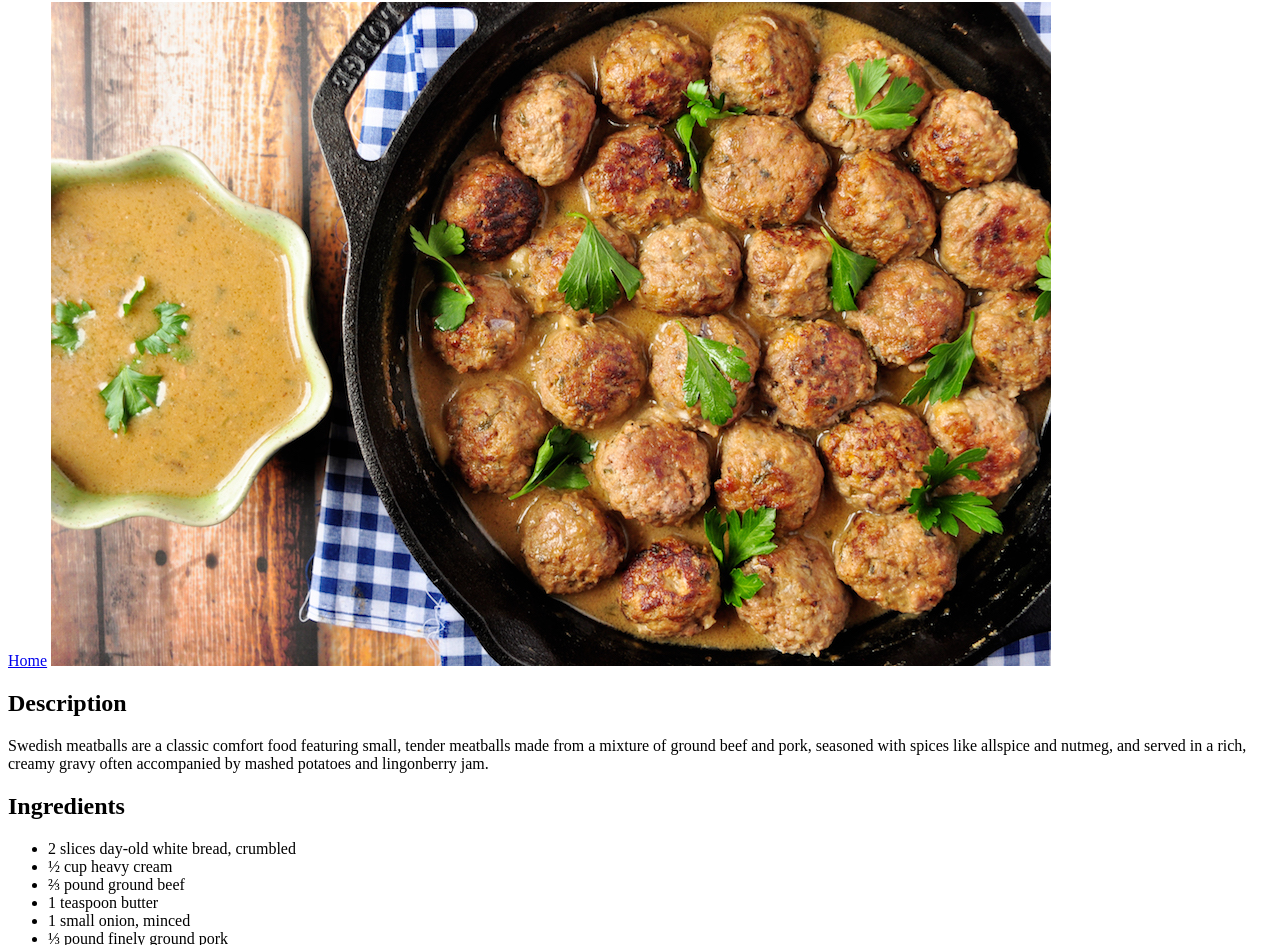
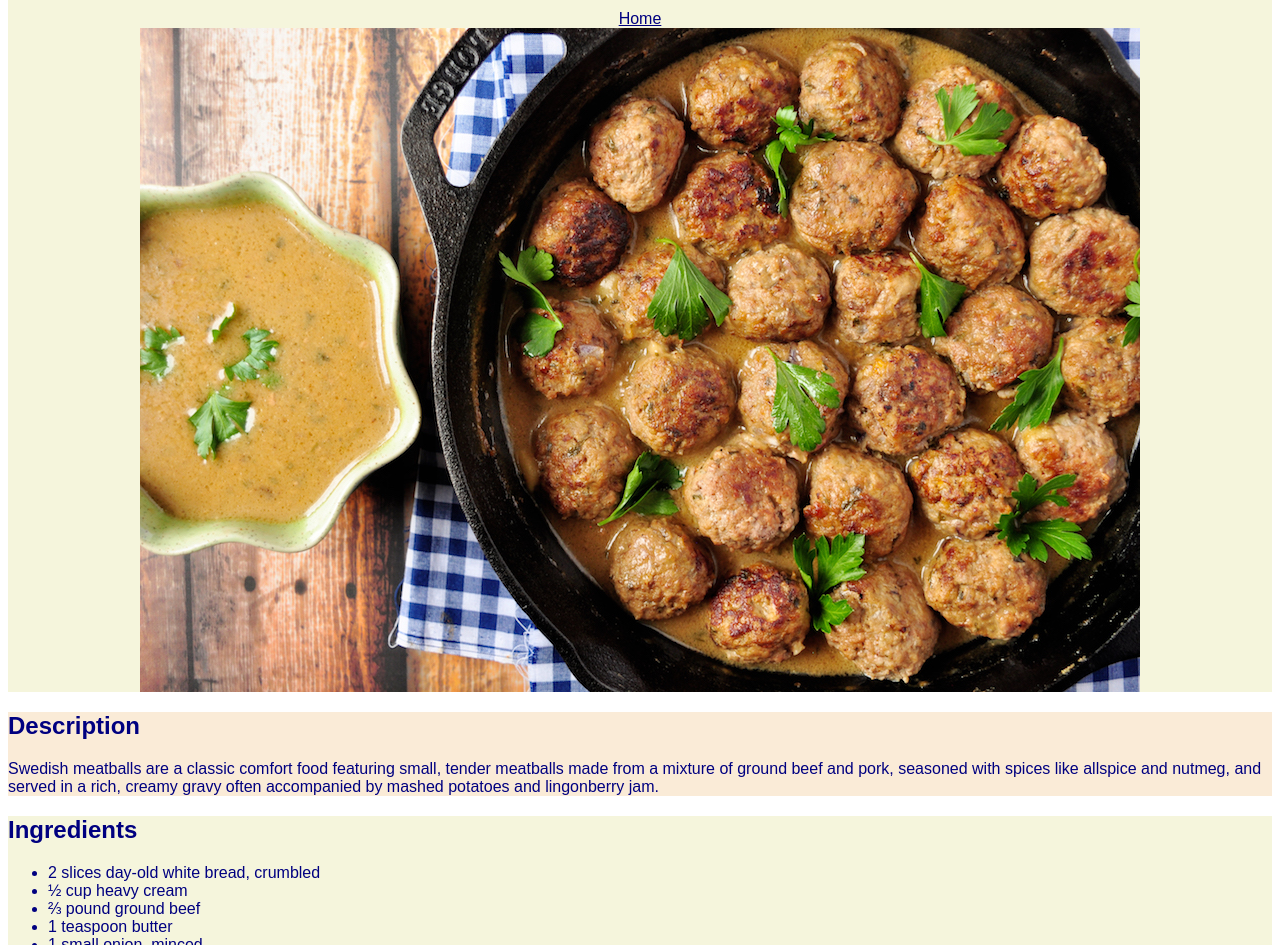
Before and after one commit to VexAve/odin-recipes, a plain HTML site: page recipes/swedish-meatballs.html in a window 1280 px wide. Shown: the part 78-1023 px from the top of the page. Drawn offline with Linux system fonts and the light colour scheme.

Commit message:
Add styling to all pages

```diff
--- a/recipes/swedish-meatballs.html
+++ b/recipes/swedish-meatballs.html
@@ -1,14 +1,18 @@
 <!DOCTYPE html>
 <html lang="en">
 <head>
+    <link rel="stylesheet" href="../styles.css">
     <meta charset="UTF-8">
     <meta name="viewport" content="width=device-width, initial-scale=1.0">
     <title>Swedish Meatballs</title>
 </head>
 <body>
+    <div class="center">
         <h1>Swedish Meatballs</h1>
-    <a href="../index.html">Home</a>
+        <a href="../index.html" id="home">Home</a>
         <img src="../images/swedish-meatballs.jpg">
+    </div>
+    <div>
         <h2>Description</h2>
         <p>
             Swedish meatballs are a classic comfort food featuring small,
@@ -16,6 +20,8 @@
             seasoned with spices like allspice and nutmeg, and served in a rich,
             creamy gravy often accompanied by mashed potatoes and lingonberry jam.
         </p>
+    </div>
+    <div>
         <h2>Ingredients</h2>
         <ul>
             <li>2 slices day-old white bread, crumbled</li>
@@ -37,6 +43,8 @@
             <li>2 cups beef broth, or as needed</li>
             <li>½ (8 ounce) container sour cream</li>
         </ul>
+    </div>
+    <div>
         <h2>Steps</h2>
         <ol>
             <li>
@@ -81,5 +89,6 @@
                 Serve gravy with meatballs.
             </li>
         </ol>
+    </div>
 </body>
 </html>
--- a/styles.css
+++ b/styles.css
@@ -1,3 +1,33 @@
 * {
     font-family: Arial, Helvetica, sans-serif;
+    color: navy;
+    box-sizing: border-box;
 }
+
+h1 {
+    text-align: center;
+}
+
+.center {
+    display: flex;
+    flex-direction: column;
+    align-items: center;
+}
+
+img {
+    display: block;
+    max-width: 80%;
+    object-fit: contain;
+}
+
+div {
+    /* padding: 20px; */
+}
+
+div:nth-child(odd) {
+    background-color: beige;
+}
+
+div:nth-child(even) {
+    background-color: antiquewhite;
+}
```
Also changed, not shown: index.html (+4 -0 lines), recipes/beef-wellington.html (+9 -0 lines), recipes/potato-latkes.html (+9 -0 lines). Lines whose indentation alone changed are shown as unchanged.
